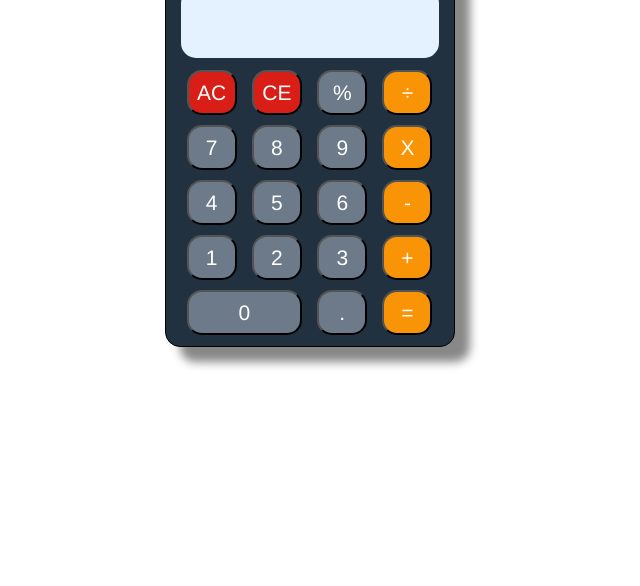
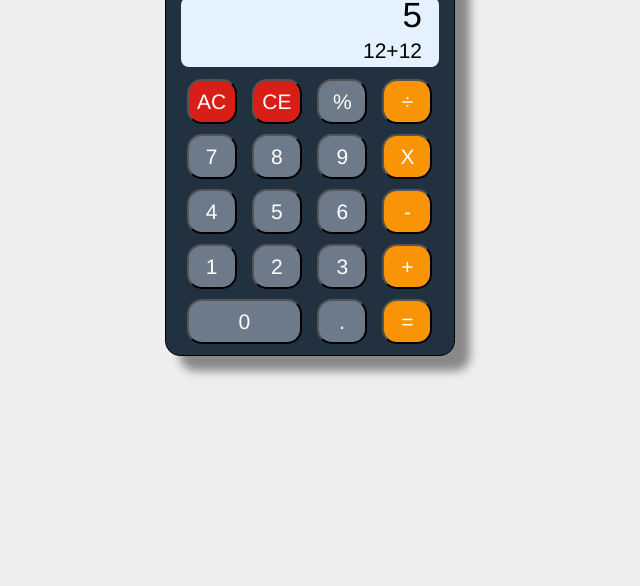
Before and after one commit to danielknguyen/javascript-calculator, a plain HTML site: page index.html in a window 1280 px wide. Shown: the part 214-800 px from the top of the page, without its empty margins (330-970 px from the left). Drawn offline with nearby package versions, Linux system fonts and the light colour scheme.

Commit message:
added placeholder numbers for calculations

```diff
--- a/index.html
+++ b/index.html
@@ -14,7 +14,10 @@
 	<div id="calc-container" class="container">
 		<div id="calc-div" class="col-sm-12 col-md-12">
 			<p id="calc-title" class="text-center col-sm-12 col-md-12">JavaScript Calculator</p>
-			<div id="calc-input" class="col-sm-12 col-md-12"></div>
+			<div id="calc-input" class="col-sm-12 col-md-12">
+				<div id="numInput" class="text-right col-sm-12 col-md-12">5</div>
+				<div id="chainOps" class="text-right col-sm-12 col-md-12">12+12</div>
+			</div>
 			<!-- buttons row 1 -->
 			<button class="button-row clear" value="ac">AC</button>
 			<button class="button-row clear" value="ce">CE</button>
--- a/styles/style.css
+++ b/styles/style.css
@@ -1,4 +1,4 @@
-#calc-container, {
+#calc-container {
 	width:100%;
 	height:100%;
 	background-color:#EEEEEE;
@@ -24,10 +24,11 @@
 #calc-input {
 	background-color:#E4F1FE;
 	color:#000000;
-	border-radius:15px;
+	border-radius:8px;
 	height:70px;
 	width:258px;
 	margin-bottom:7px;
+	display:block;
 }
 .button-row {
 	border-radius:15px;
@@ -48,8 +49,16 @@
 .clear {
 	background-color:#D91E18;
 }
-
-
+#numInput, #chainOps {
+	line-height:32px;
+	padding:2px;
+}
+#numInput {
+	font-size:2.5em;
+}
+#chainOps {
+	font-size:1.5em;
+}
 
 
 @media screen and (max-width:449px) {
```
Lines whose indentation alone changed are shown as unchanged.
